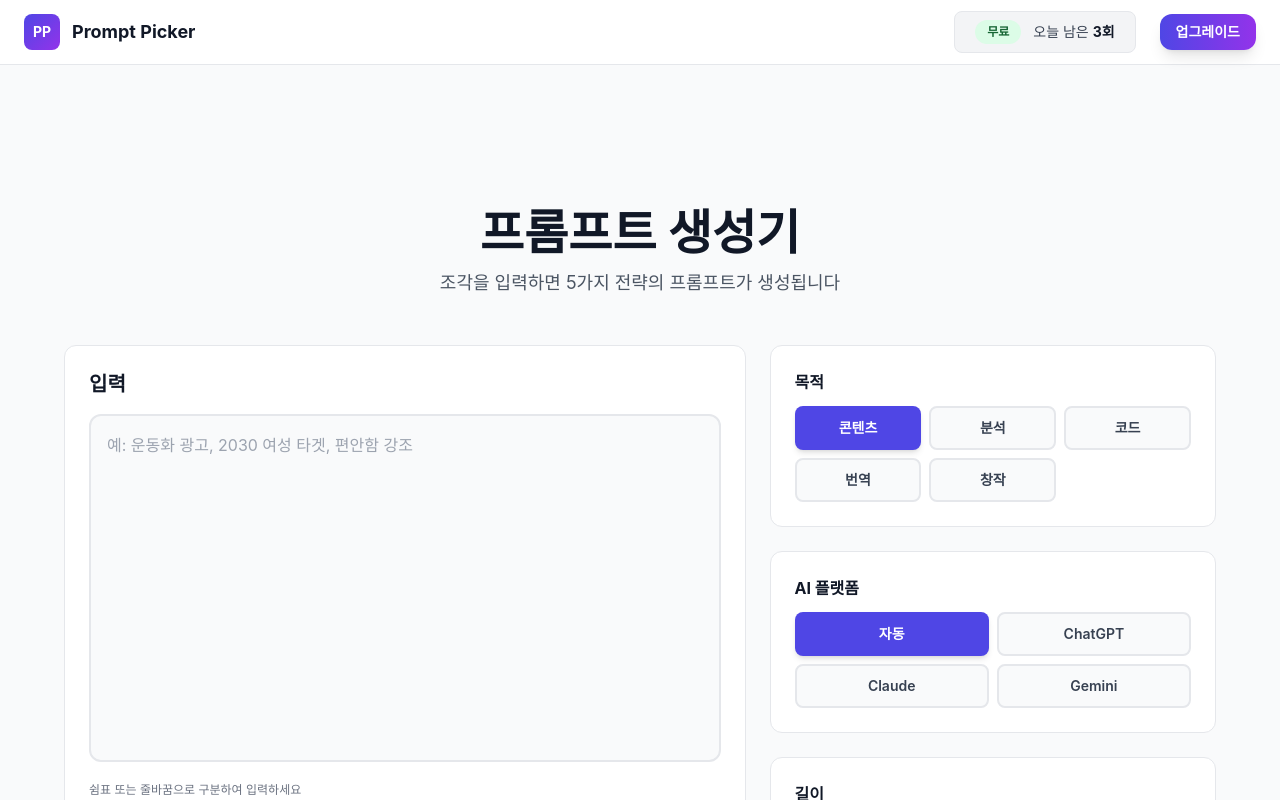
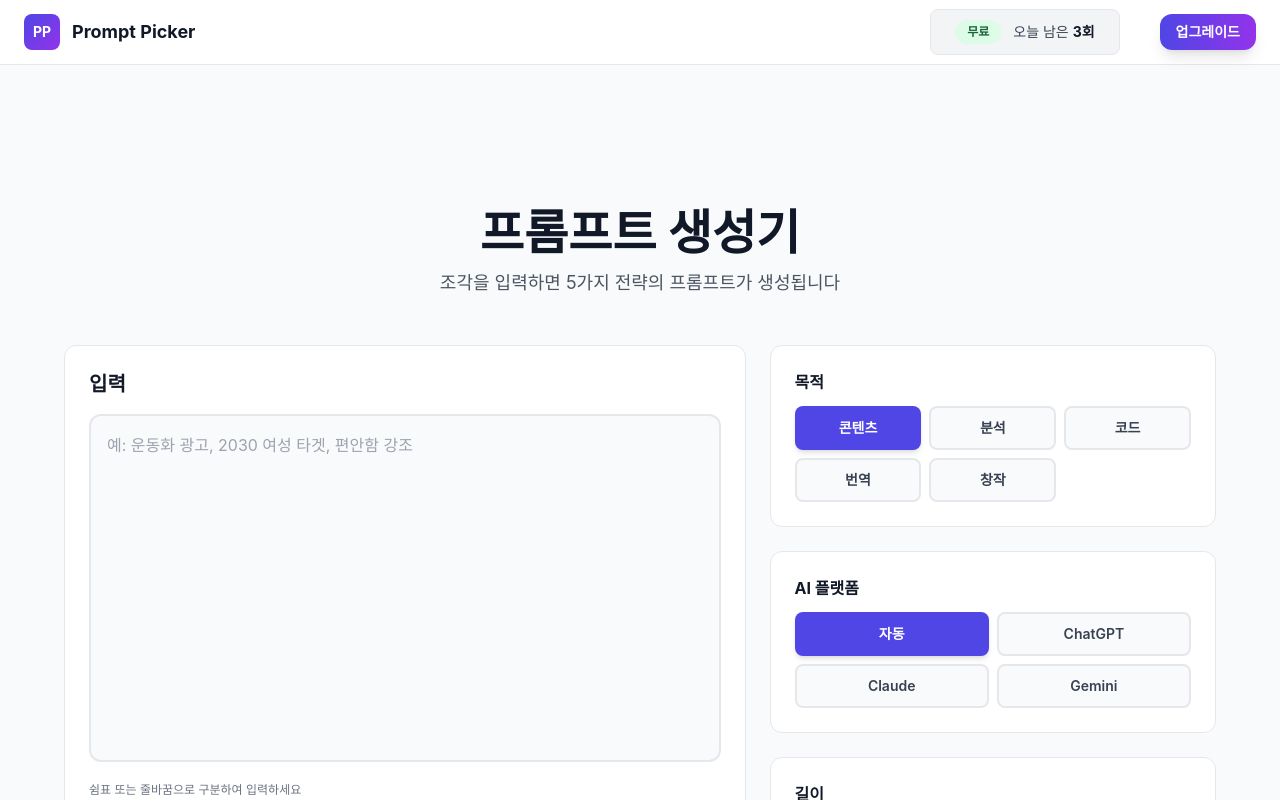
Before and after one commit to Christina0922/prompt_picker, a Next.js app: page /tool in a window 1280 px wide. Shown: the top 800 px of the page. Built offline with nearby package versions, Linux system fonts and the light colour scheme.

Commit message:
Increase header spacing to gap-10 - much better separation between elements

```diff
--- a/components/tool/ToolLayout.tsx
+++ b/components/tool/ToolLayout.tsx
@@ -29,8 +29,8 @@ export default function ToolLayout({ children, remaining, onUpgradeClick }: Tool
             </Link>
 
             {/* Right: Status & Action */}
-            <div className="flex items-center gap-6">
-              <div className="flex items-center gap-3 px-5 py-2 bg-gray-100 rounded-lg border border-gray-200">
+            <div className="flex items-center gap-10">
+              <div className="flex items-center gap-3 px-6 py-2.5 bg-gray-100 rounded-lg border border-gray-200">
                 <Badge variant="success">무료</Badge>
                 <div className="text-sm text-gray-700">
                   오늘 남은 <span className="font-bold text-gray-900">{remaining}회</span>
```
